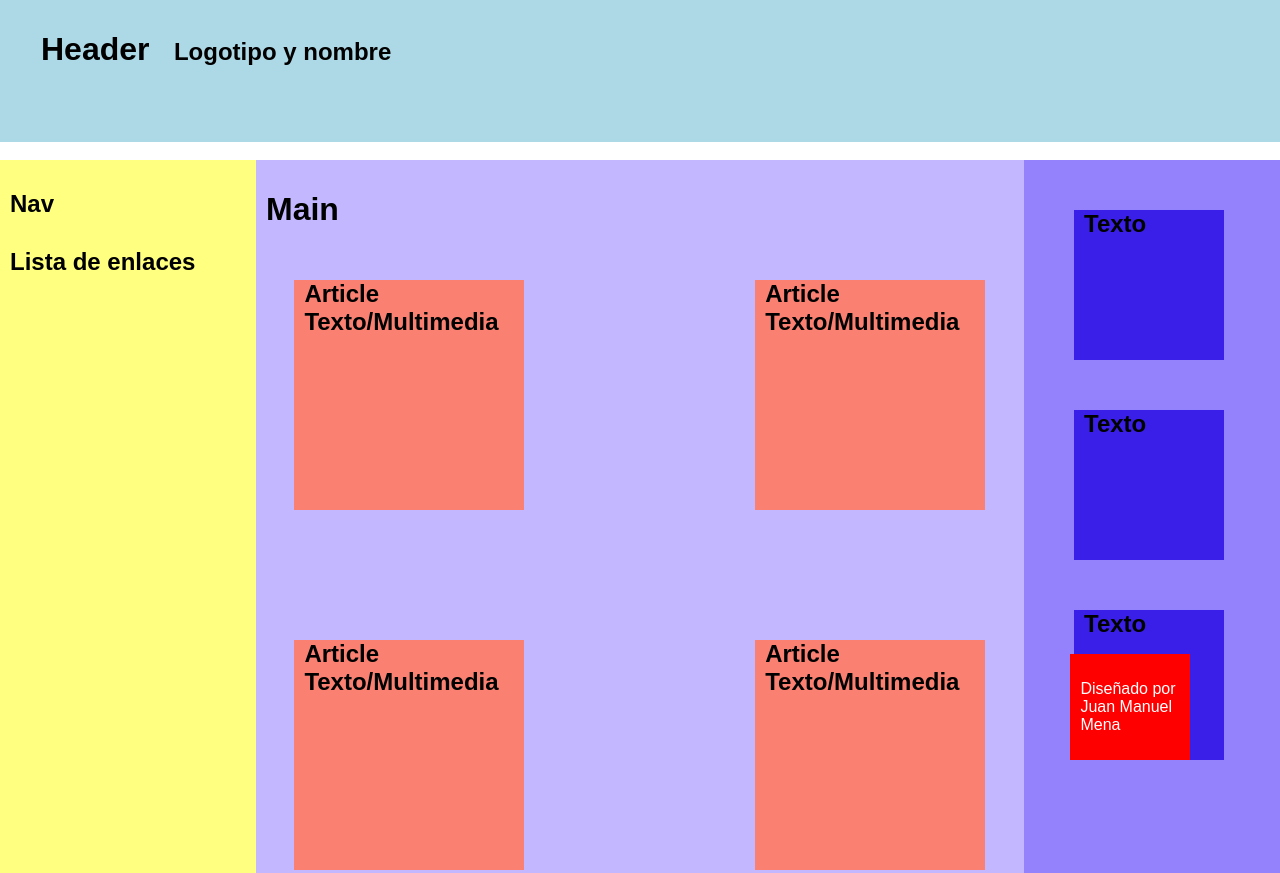
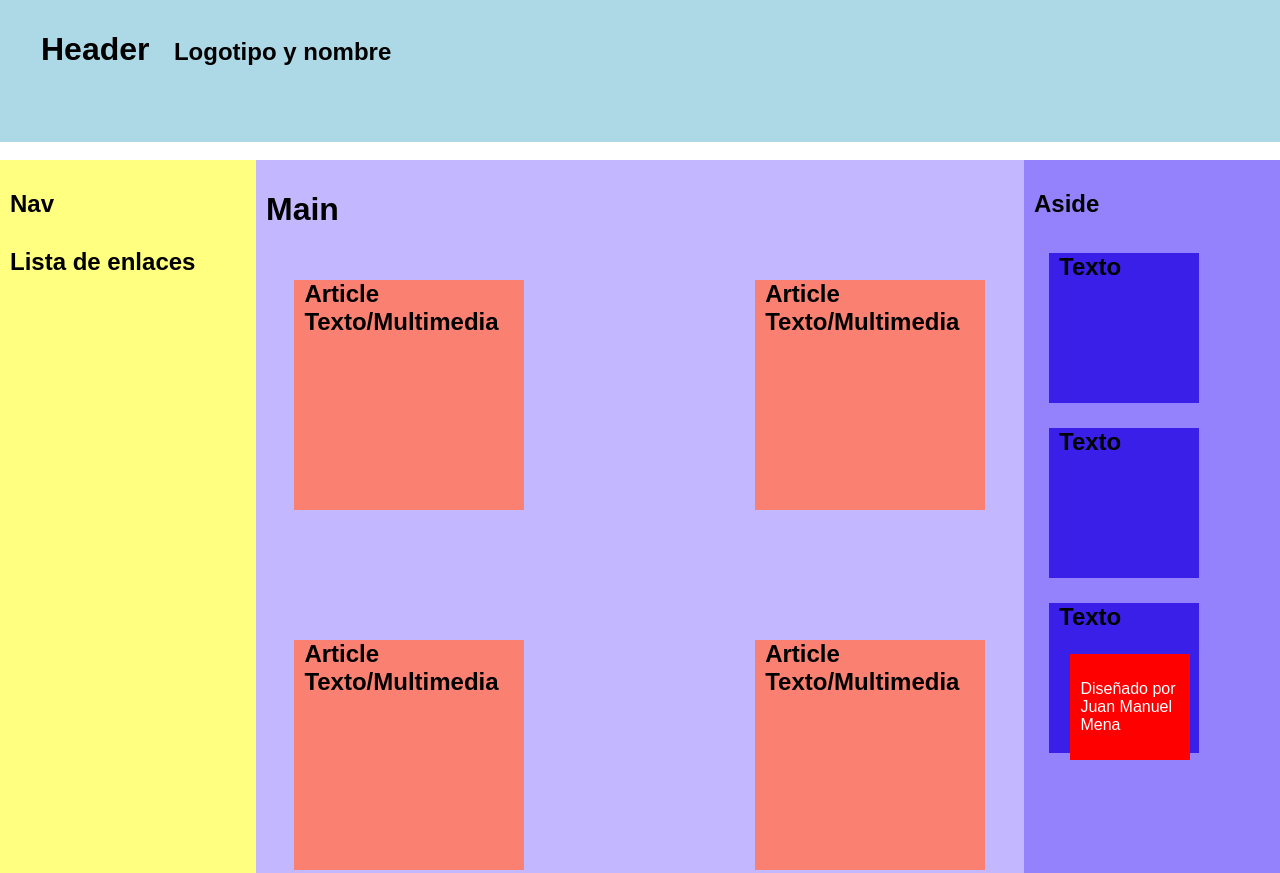
Before and after one commit to jmmenah/web-interfaces-exercises, a plain HTML site: page Tema 2/Practica 2.6/ejercicio 4/ej4.html in a window 1280 px wide. Shown: the top 873 px of the page. Drawn offline with Linux system fonts and the light colour scheme.

Commit message:
Edit ej4

```diff
--- a/Tema 2/Practica 2.6/ejercicio 4/ej4.css
+++ b/Tema 2/Practica 2.6/ejercicio 4/ej4.css
@@ -82,12 +82,15 @@ aside{
     width: 20%;
     background-color: rgb(148, 129, 252);
 }
+aside h1{
+    padding: 10px;
+}
 aside div{
     background-color: rgb(57, 31, 231);
     width: 150px;
     height: 150px;
-    padding: 50 px;
-    margin: 50px;
+    padding: 30 px;
+    margin: 25px;
 }
 footer{
     background-color: lightblue;
--- a/Tema 2/Practica 2.6/ejercicio 4/ej4.html
+++ b/Tema 2/Practica 2.6/ejercicio 4/ej4.html
@@ -36,6 +36,7 @@
         </article>
     </main>
     <aside>
+        <h1>Aside</h1>
         <div><h2>Texto</h2></div>
         <div><h2>Texto</h2></div>
         <div><h2>Texto</h2></div>
```
